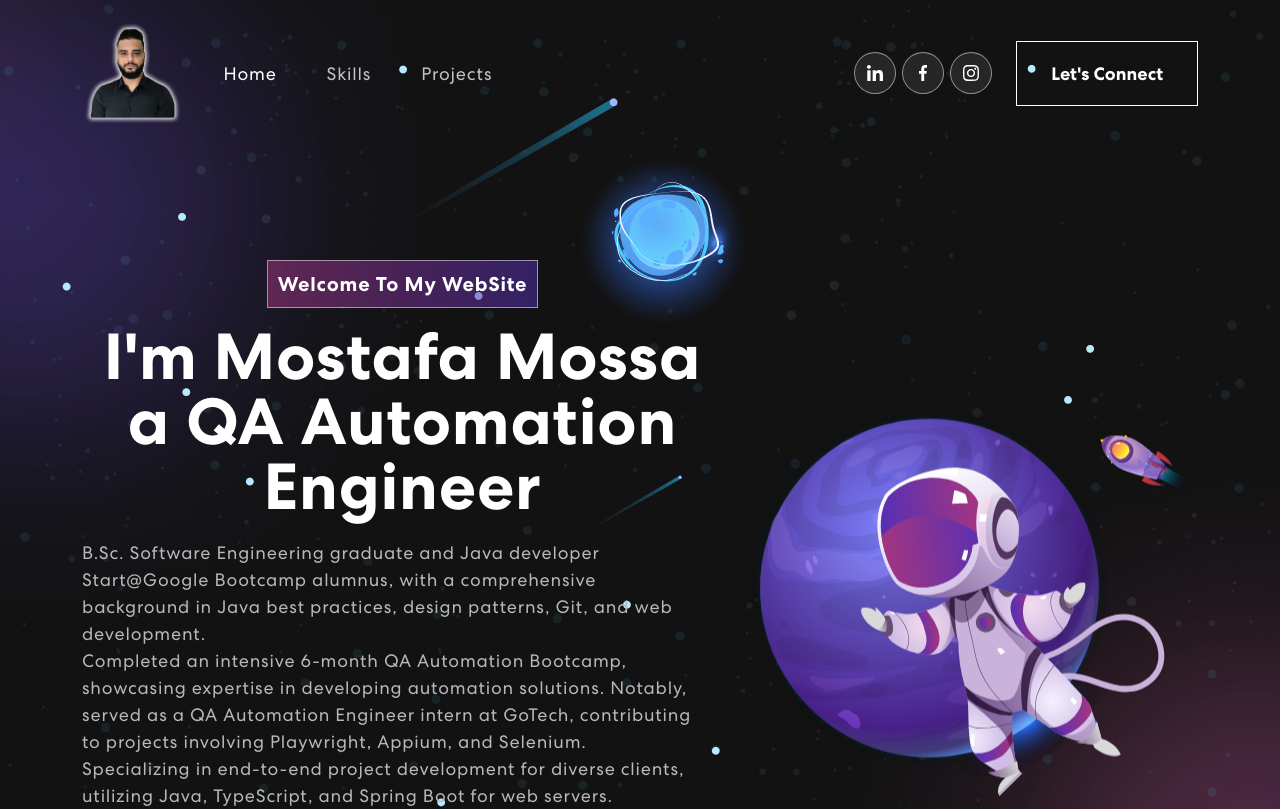
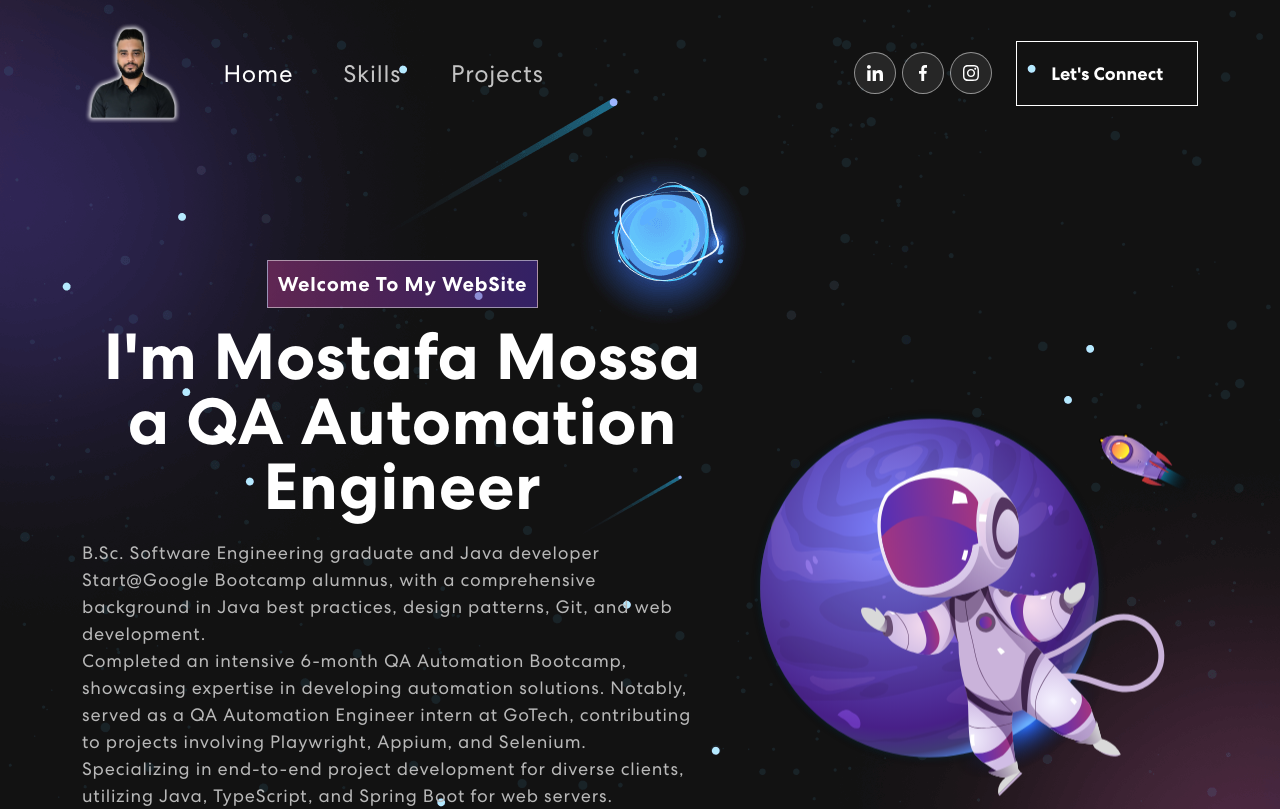
Before and after one commit to mostfamosa/PersonalWebsite, a React (Create React App) app: page / in a window 1280 px wide. Shown: the top 809 px of the page. Built offline with nearby package versions, Linux system fonts and the light colour scheme.

Commit message:
changed style

```diff
--- a/src/App.css
+++ b/src/App.css
@@ -140,8 +140,8 @@ nav.navbar .navbar-nav .nav-link.navbar-link {
   color: #fff !important;
   letter-spacing: 0.8px;
   padding: 0 25px;
-  font-size: 18px;
   opacity: 0.75;
+  font-size: x-large;
 }
 
 nav.navbar .navbar-nav a.nav-link.navbar-link:hover,
```
